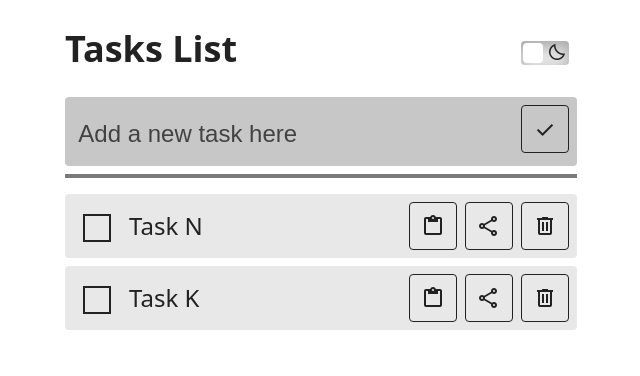
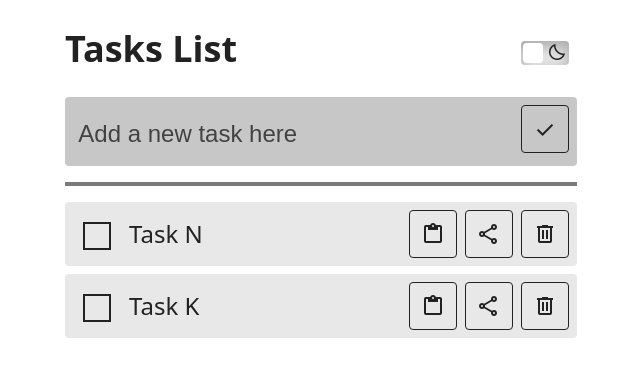
Before and after one commit to Kryosen/Lista_de_tareas_final, an Angular app: page / in a window 1280 px wide. Shown: the top 376 px of the page, without its empty margins (319-959 px from the left). Built offline with nearby package versions, Linux system fonts and the light colour scheme.

Commit message:
Updating HR

```diff
--- a/src/app/app.component.scss
+++ b/src/app/app.component.scss
@@ -1,5 +1,6 @@
 hr {
   border: 2px solid var(--hr-color);
+  margin: 1rem 0rem;
 }
 
 .headerBox {
--- a/src/app/tasks-list/tasks-list.component.scss
+++ b/src/app/tasks-list/tasks-list.component.scss
@@ -2,5 +2,4 @@ ul {
   padding: 0;
   margin: auto;
   list-style: none;
-  margin-top: 1rem;
 }
```
